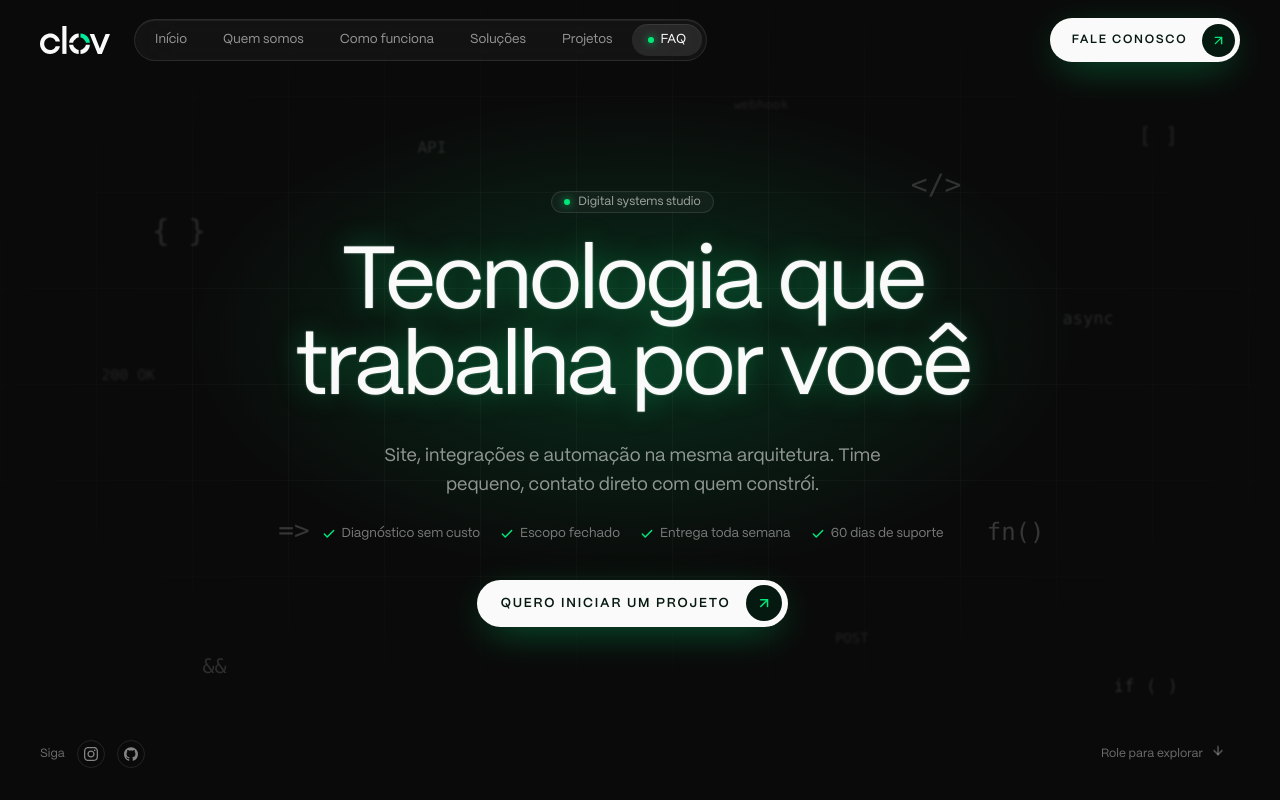
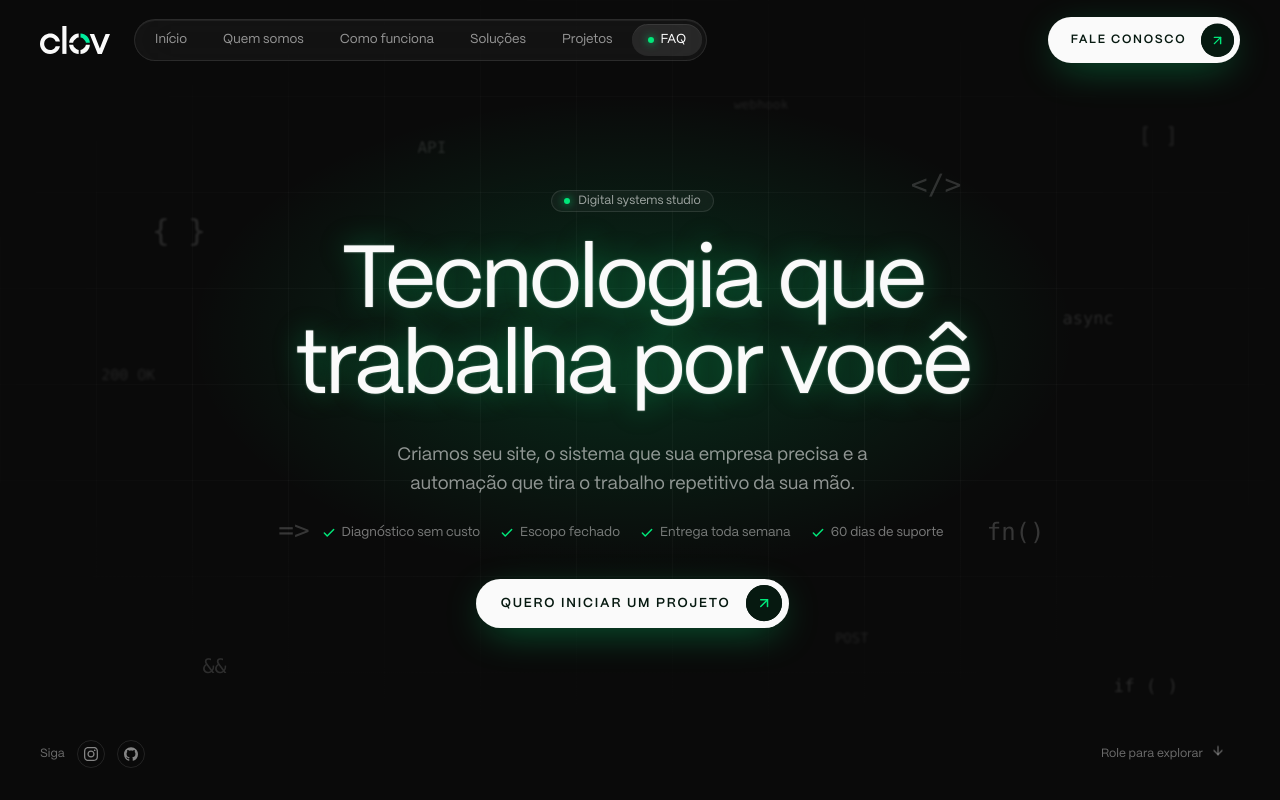
Before and after one commit to pedrodfato/clov, a Next.js app: page / in a window 1280 px wide. Shown: the top 800 px of the page. Built offline with nearby package versions, Linux system fonts and the light colour scheme.

Commit message:
fix text

```diff
--- a/app/layout.tsx
+++ b/app/layout.tsx
@@ -36,9 +36,9 @@ const silkscreen = Silkscreen({
 })
 
 export const metadata: Metadata = {
-  title: "Clov | Sistemas digitais para empresas em crescimento",
+  title: "Clov | Site, sistema próprio e IA para o seu negócio",
   description:
-    "A Clov projeta e constrói a camada digital de empresas que já vendem: site, integrações e automação na mesma arquitetura.",
+    "A Clov cria o site, o sistema próprio e a automação com IA do seu negócio. Time pequeno, preço fechado, entrega toda semana.",
   icons: {
     icon: "/faviconclov.svg",
   },
--- a/components/SmoothScroll.tsx
+++ b/components/SmoothScroll.tsx
@@ -56,11 +56,14 @@ export default function SmoothScroll({ children }: { children: React.ReactNode }
       if (!hash) return;
       const alvo = alvoDe(hash);
       if (alvo === null) return;
+      // stopPropagation + fase de captura: o <Link> do Next trata o clique no
+      // próprio <a> e rolaria por conta dele. Precisamos chegar antes.
       e.preventDefault();
+      e.stopPropagation();
       // Sem gravar o #secao na URL: recarregar volta ao topo, como antes.
       smoother.scrollTo(alvo, true, "top top");
     };
-    document.addEventListener("click", irPara);
+    document.addEventListener("click", irPara, true);
 
     // Página aberta já com #secao na URL (link de fora). O navegador salta
     // antes do React, mas depois os pins entram e empurram as seções de baixo,
@@ -89,7 +92,7 @@ export default function SmoothScroll({ children }: { children: React.ReactNode }
       clearTimeout(pendente);
       observer.disconnect();
       window.removeEventListener("load", refresh);
-      document.removeEventListener("click", irPara);
+      document.removeEventListener("click", irPara, true);
       pararHash();
       smoother?.kill();
     };
--- a/components/StartChallengeButton.tsx
+++ b/components/StartChallengeButton.tsx
@@ -11,11 +11,37 @@ export default function StartChallengeButton({ href = "#", children, className =
     return (
         <Link
             href={href}
-            className={`group flex items-center gap-[1.2em] rounded-full bg-ink p-[0.45em] pl-[1.8em] text-[13px] font-semibold uppercase leading-none tracking-[0.14em] text-brand-deep shadow-[0_10px_40px_-10px_rgba(0,232,122,0.45)] transition-[box-shadow,background-color] duration-300 hover:bg-white hover:shadow-[0_14px_50px_-8px_rgba(0,232,122,0.6)] focus-visible:outline-2 focus-visible:outline-offset-4 focus-visible:outline-brand ${className}`}
+            // isolate + overflow-hidden: a onda é pintada por baixo do texto e
+            // recortada na pílula.
+            className={`group relative isolate flex items-center gap-[1.2em] overflow-hidden rounded-full border border-transparent bg-ink p-[0.45em] pl-[1.8em] text-[13px] font-semibold uppercase leading-none tracking-[0.14em] text-brand-deep shadow-[0_10px_40px_-10px_rgba(0,232,122,0.45)] transition-[box-shadow,border-color] duration-500 ease-[cubic-bezier(0.16,1,0.3,1)] hover:border-[#7dffbf] hover:shadow-[0_14px_50px_-8px_rgba(0,232,122,0.6)] focus-visible:outline-2 focus-visible:outline-offset-4 focus-visible:outline-brand ${className}`}
         >
-            <span className="leading-none">{children}</span>
-            {/* Em em, não em px: o círculo acompanha o tamanho do texto (o header usa menor). */}
-            <span className="flex h-[2.75em] w-[2.75em] shrink-0 items-center justify-center rounded-full bg-brand-deep text-brand transition-transform duration-300 group-hover:rotate-45">
+            {/* Onda: um círculo do tamanho exato do botão redondo, por baixo dele.
+                Parado é invisível (os dois são verde-escuros); no hover cresce e se
+                espalha pela pílula. Na saída volta para dentro do círculo, sem deixar
+                sobra à vista. 19x cobre o botão mais largo do site, que precisa de 16x. */}
+            <span
+                aria-hidden
+                className="pointer-events-none absolute right-[0.45em] top-1/2 -z-10 aspect-square h-[2.75em] -translate-y-1/2 scale-100 rounded-full bg-brand-deep transition-transform duration-700 ease-[cubic-bezier(0.33,1,0.68,1)] group-hover:scale-[19]"
+            />
+
+            {/* O texto branco é revelado pelo mesmo círculo da onda, no mesmo
+                tempo e na mesma curva: nunca fica claro sobre claro nem escuro
+                sobre escuro no meio da transição. Raios em em, iguais aos da
+                onda (1.375em parado, 26.125em = 19x no hover), centrados no
+                botão redondo, que fica 2.575em à direita deste texto. */}
+            <span className="relative leading-none">
+                {children}
+                <span
+                    aria-hidden
+                    className="absolute inset-0 text-white [clip-path:circle(1.375em_at_calc(100%_+_2.575em)_50%)] transition-[clip-path] duration-700 ease-[cubic-bezier(0.33,1,0.68,1)] group-hover:[clip-path:circle(26.125em_at_calc(100%_+_2.575em)_50%)]"
+                >
+                    {children}
+                </span>
+            </span>
+
+            {/* Em em, não em px: o círculo acompanha o tamanho do texto (o header usa menor).
+                No hover as cores trocam: o círculo vira branco e a seta, verde-escura. */}
+            <span className="flex h-[2.75em] w-[2.75em] shrink-0 items-center justify-center rounded-full bg-brand-deep text-brand transition-[transform,background-color,color] duration-700 ease-[cubic-bezier(0.33,1,0.68,1)] [transition-duration:500ms,700ms,700ms] group-hover:rotate-45 group-hover:bg-white group-hover:text-brand-deep">
                 <ArrowUpRight className="h-[1.25em] w-[1.25em]" strokeWidth={2.25} />
             </span>
         </Link>
--- a/components/v2/Hero.tsx
+++ b/components/v2/Hero.tsx
@@ -98,7 +98,7 @@ export default function Hero() {
 
         <Reveal delay={2.8} stagger={0.12} className="flex flex-col items-center">
           <p className="mt-7 max-w-[46ch] text-base leading-relaxed text-white/55 sm:text-lg">
-            Site, integrações e automação na mesma arquitetura. Time pequeno, contato direto com quem constrói.
+            Criamos seu site, o sistema que sua empresa precisa e a automação que tira o trabalho repetitivo da sua mão.
           </p>
 
           <ul className="mt-6 flex flex-wrap justify-center gap-x-5 gap-y-2 text-[13px] text-white/45">
```
